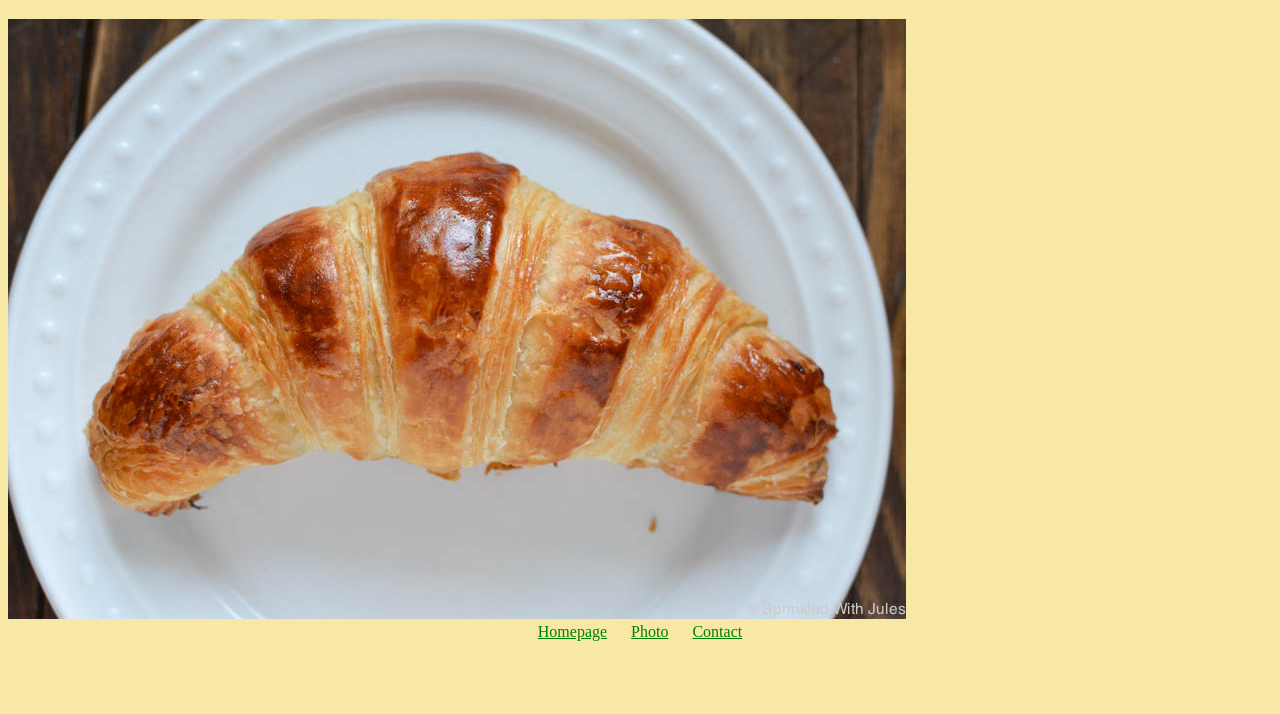
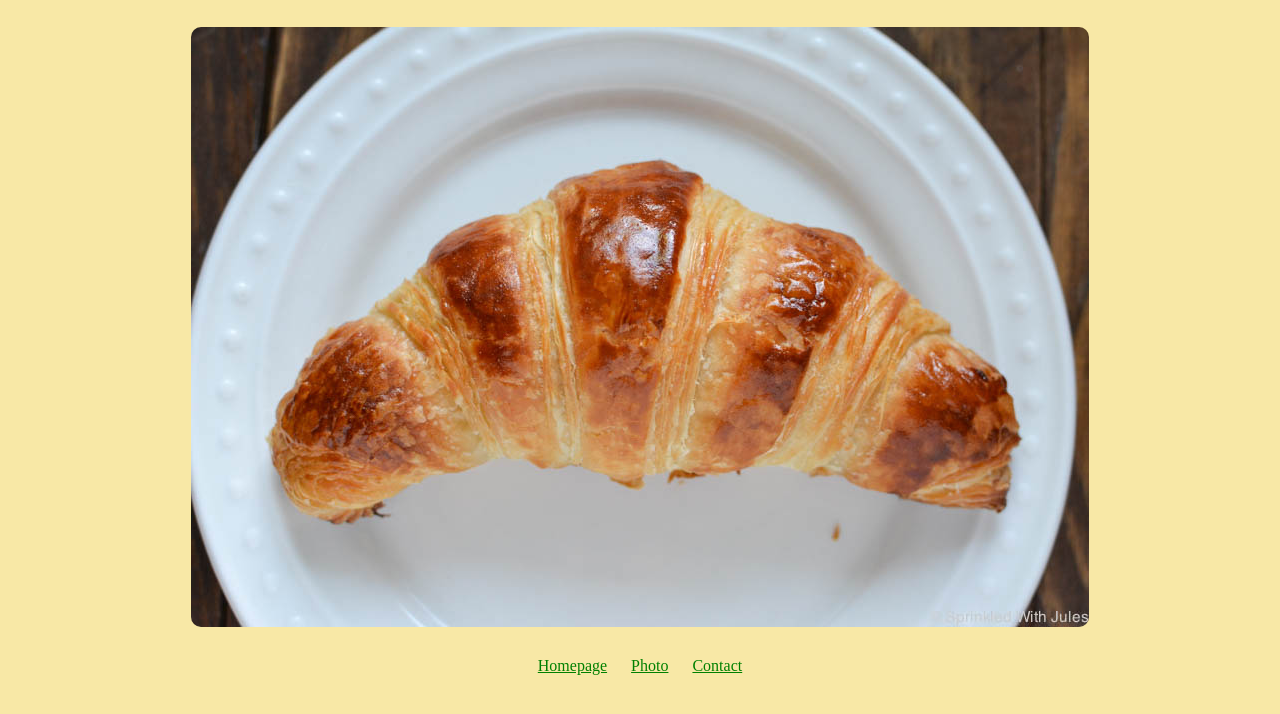
Before and after one commit to Solymar1388/home-project-croissant, a plain HTML site: page photo.html in a window 1280 px wide. Shown: the part 62-776 px from the top of the page. Drawn offline with Linux system fonts and the light colour scheme.

Commit message:
added css slte to croissant img

```diff
--- a/src/style.css
+++ b/src/style.css
@@ -15,3 +15,10 @@ footer a {
     margin: 0 10px;
     color: green;
 }
+
+.croissant-photo {
+    max-width: 100%;
+    border-radius: 10px;
+    display: block;
+    margin: 30px auto;
+}
```
